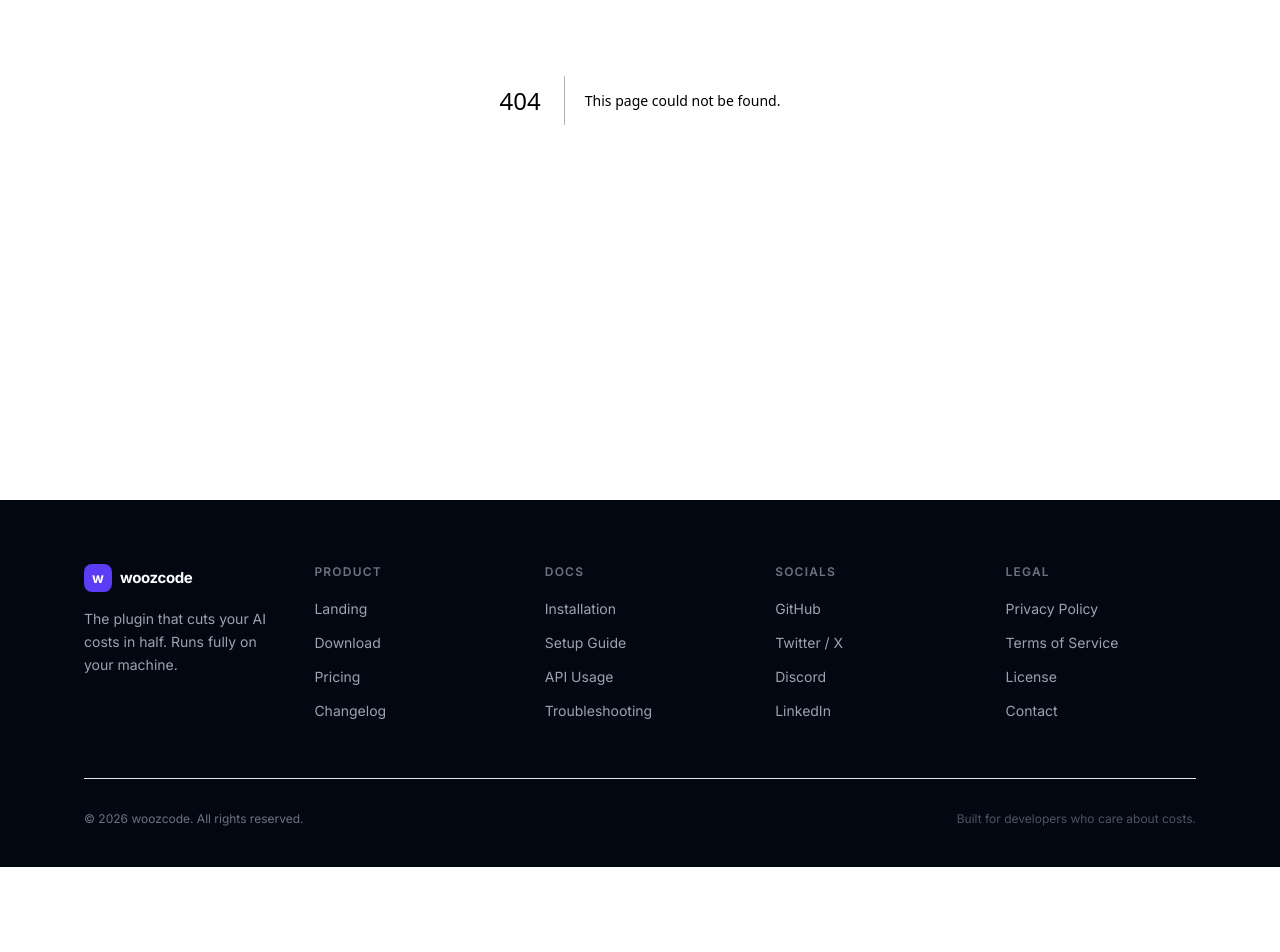
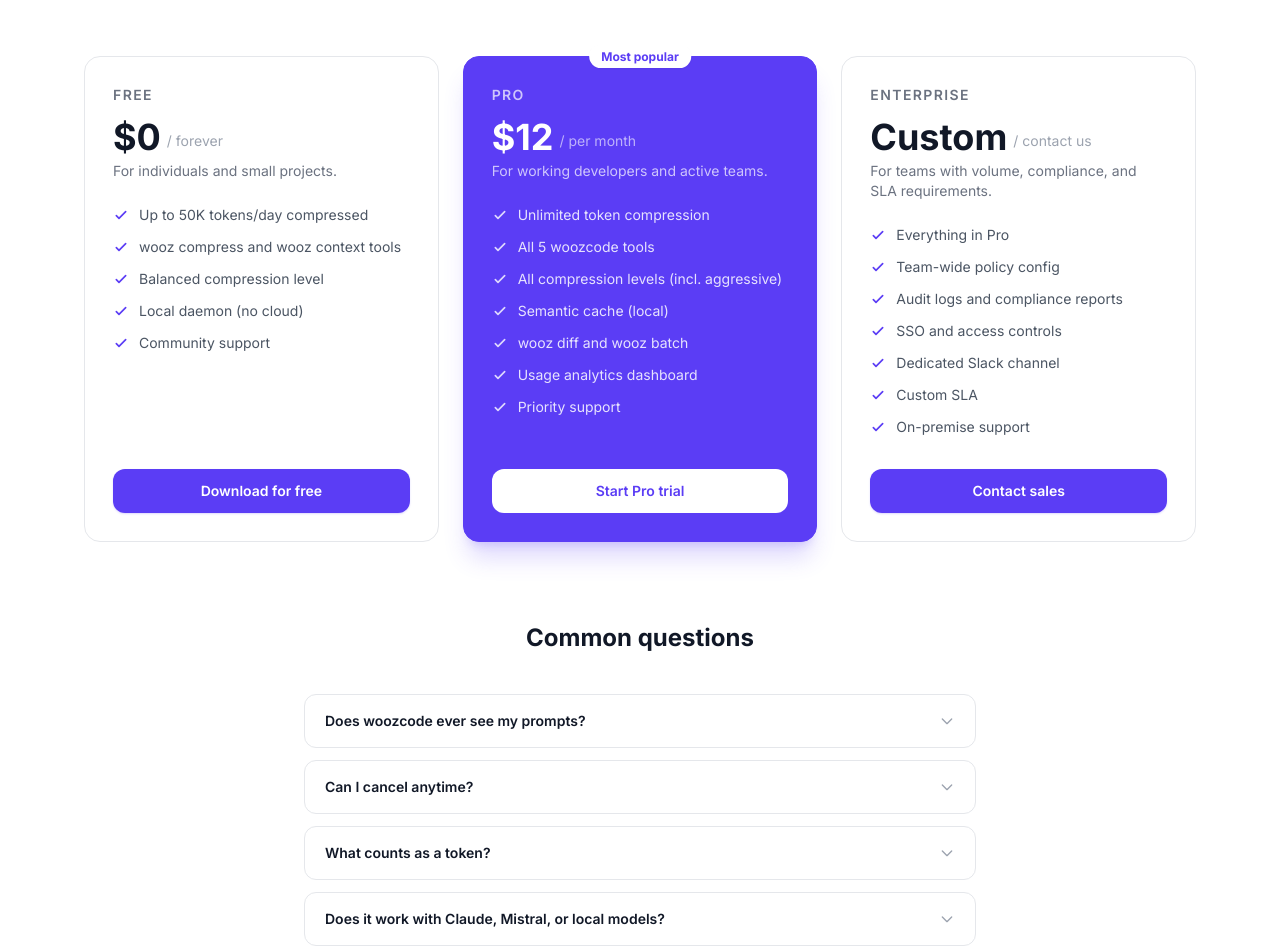
Before and after one commit to yusufsafary/woozcode, a Next.js app: page /pricing in a window 1280 px wide. Before the commit this address had no page. Shown: the part 300-1252 px from the top of the page. Before the commit the page ends 1167 px from the top, so only its background shows below. Built offline with nearby package versions, Linux system fonts and the light colour scheme.

Commit message:
add app/pricing/page.tsx

```diff
--- /dev/null
+++ b/app/pricing/page.tsx
@@ -0,0 +1,179 @@
+import type { Metadata } from 'next'
+import Link from 'next/link'
+
+export const metadata: Metadata = {
+  title: 'Pricing',
+  description: 'Simple, transparent pricing for woozcode. Free, Pro, and Enterprise plans available.',
+}
+
+const plans = [
+  {
+    name: 'Free',
+    price: '$0',
+    period: 'forever',
+    tagline: 'For individuals and small projects.',
+    features: [
+      'Up to 50K tokens/day compressed',
+      'wooz compress and wooz context tools',
+      'Balanced compression level',
+      'Local daemon (no cloud)',
+      'Community support',
+    ],
+    cta: 'Download for free',
+    href: '/download',
+    accent: false,
+  },
+  {
+    name: 'Pro',
+    price: '$12',
+    period: 'per month',
+    tagline: 'For working developers and active teams.',
+    features: [
+      'Unlimited token compression',
+      'All 5 woozcode tools',
+      'All compression levels (incl. aggressive)',
+      'Semantic cache (local)',
+      'wooz diff and wooz batch',
+      'Usage analytics dashboard',
+      'Priority support',
+    ],
+    cta: 'Start Pro trial',
+    href: '#',
+    accent: true,
+  },
+  {
+    name: 'Enterprise',
+    price: 'Custom',
+    period: 'contact us',
+    tagline: 'For teams with volume, compliance, and SLA requirements.',
+    features: [
+      'Everything in Pro',
+      'Team-wide policy config',
+      'Audit logs and compliance reports',
+      'SSO and access controls',
+      'Dedicated Slack channel',
+      'Custom SLA',
+      'On-premise support',
+    ],
+    cta: 'Contact sales',
+    href: '/contact',
+    accent: false,
+  },
+]
+
+export default function PricingPage() {
+  return (
+    <div className="pt-16 min-h-screen bg-white">
+      <div className="max-w-6xl mx-auto px-5 py-20">
+        <div className="text-center mb-16">
+          <span className="text-xs font-semibold uppercase tracking-widest text-accent mb-3 block">Pricing</span>
+          <h1 className="text-4xl sm:text-5xl font-bold text-gray-900 tracking-tight mb-4">
+            Simple, transparent pricing
+          </h1>
+          <p className="text-gray-500 text-lg max-w-lg mx-auto">
+            Start free. Upgrade when you need more. No hidden fees, no token limits on the features you actually care about.
+          </p>
+        </div>
+
+        <div className="grid md:grid-cols-3 gap-6">
+          {plans.map((plan) => (
+            <div
+              key={plan.name}
+              className={`relative flex flex-col rounded-2xl p-7 border transition-all ${
+                plan.accent
+                  ? 'bg-accent border-accent shadow-xl shadow-accent/20 text-white'
+                  : 'bg-white border-gray-200 hover:border-gray-300 hover:shadow-md'
+              }`}
+            >
+              {plan.accent && (
+                <div className="absolute -top-3.5 left-1/2 -translate-x-1/2">
+                  <span className="px-3 py-1 rounded-full bg-white text-accent text-xs font-bold shadow-sm">
+                    Most popular
+                  </span>
+                </div>
+              )}
+
+              <div className="mb-6">
+                <h2 className={`text-sm font-semibold uppercase tracking-widest mb-3 ${plan.accent ? 'text-white/70' : 'text-gray-500'}`}>
+                  {plan.name}
+                </h2>
+                <div className="flex items-end gap-1.5 mb-1">
+                  <span className={`text-4xl font-bold ${plan.accent ? 'text-white' : 'text-gray-900'}`}>
+                    {plan.price}
+                  </span>
+                  <span className={`text-sm mb-1.5 ${plan.accent ? 'text-white/60' : 'text-gray-400'}`}>
+                    / {plan.period}
+                  </span>
+                </div>
+                <p className={`text-sm ${plan.accent ? 'text-white/70' : 'text-gray-500'}`}>{plan.tagline}</p>
+              </div>
+
+              <ul className="space-y-3 flex-1 mb-8">
+                {plan.features.map((f) => (
+                  <li key={f} className="flex items-start gap-2.5 text-sm">
+                    <svg
+                      className={`w-4 h-4 flex-shrink-0 mt-0.5 ${plan.accent ? 'text-white/80' : 'text-accent'}`}
+                      fill="none"
+                      viewBox="0 0 24 24"
+                      stroke="currentColor"
+                      strokeWidth={2.5}
+                    >
+                      <path strokeLinecap="round" strokeLinejoin="round" d="M5 13l4 4L19 7" />
+                    </svg>
+                    <span className={plan.accent ? 'text-white/85' : 'text-gray-600'}>{f}</span>
+                  </li>
+                ))}
+              </ul>
+
+              <Link
+                href={plan.href}
+                className={`flex items-center justify-center py-3 rounded-xl font-semibold text-sm transition-all active:scale-95 ${
+                  plan.accent
+                    ? 'bg-white text-accent hover:bg-gray-50'
+                    : 'bg-accent text-white hover:bg-accent-600 shadow-sm shadow-accent/20'
+                }`}
+              >
+                {plan.cta}
+              </Link>
+            </div>
+          ))}
+        </div>
+
+        {/* FAQ */}
+        <div className="mt-20 max-w-2xl mx-auto">
+          <h2 className="text-2xl font-bold text-gray-900 text-center mb-10">Common questions</h2>
+          <div className="space-y-3">
+            {[
+              {
+                q: 'Does woozcode ever see my prompts?',
+                a: 'No. The entire compression pipeline runs locally. Your prompts, code, and API keys never leave your machine.',
+              },
+              {
+                q: 'Can I cancel anytime?',
+                a: 'Yes. Cancel your Pro subscription any time and you will retain access until the end of your billing period.',
+              },
+              {
+                q: 'What counts as a token?',
+                a: 'Standard OpenAI tokenization (cl100k_base). Woozcode shows both your original count and the compressed count in the dashboard.',
+              },
+              {
+                q: 'Does it work with Claude, Mistral, or local models?',
+                a: 'Yes. Woozcode works with any model that accepts a text prompt. The compression is model-agnostic.',
+              },
+            ].map((item) => (
+              <details key={item.q} className="group border border-gray-200 rounded-xl overflow-hidden">
+                <summary className="flex items-center justify-between px-5 py-4 cursor-pointer text-sm font-semibold text-gray-900 hover:bg-gray-50 transition-colors">
+                  {item.q}
+                  <svg className="w-4 h-4 text-gray-400 group-open:rotate-180 transition-transform" fill="none" viewBox="0 0 24 24" stroke="currentColor" strokeWidth={2}>
+                    <path strokeLinecap="round" strokeLinejoin="round" d="M19 9l-7 7-7-7" />
+                  </svg>
+                </summary>
+                <div className="px-5 pb-4 pt-1 text-sm text-gray-600 leading-relaxed">{item.a}</div>
+              </details>
+            ))}
+          </div>
+        </div>
+      </div>
+    </div>
+  )
+}
```
